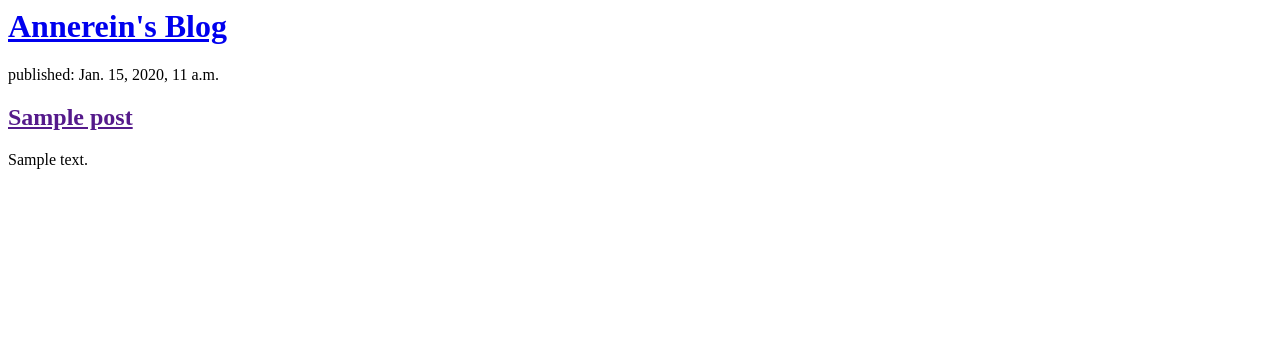
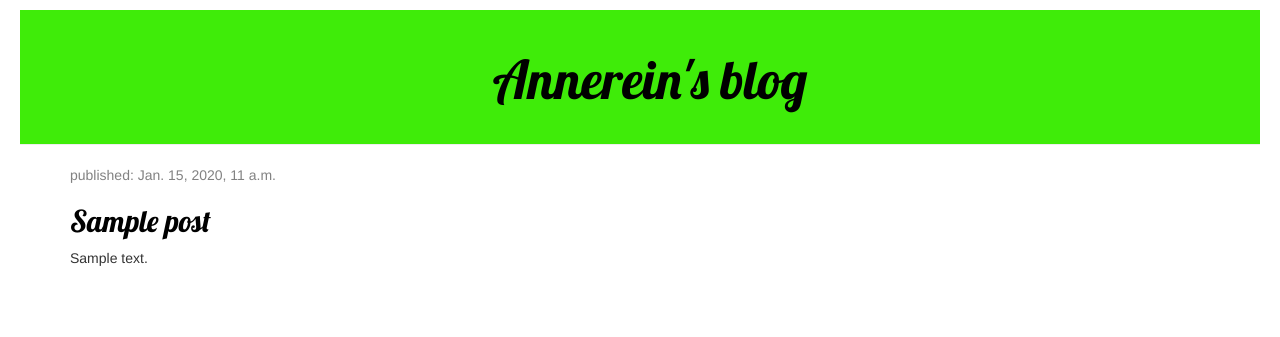
Before and after one commit to annerein/first-blog, a Django app: template blog/templates/blog/post_list.html in a window 1280 px wide. Shown: the top 337 px of the page. Run offline with Django 3.2, Linux system fonts and the light colour scheme; the template is opened without the code that fills it: values that come from a table or form of the project are taken from there, others are empty; tables that the repository leaves empty hold one stand-in row (values such as "Sample post"); some libraries are stand-ins or nearby versions.

Commit message:
css aangepast.

```diff
--- /dev/null
+++ b/blog/static/css/blog.css
@@ -0,0 +1,45 @@
+.page-header {
+    background-color: #3FEC09;
+    margin-top: 10;
+    margin-left: 20px;
+    margin-right: 20px;
+    padding: 20px 20px 25px 40px;
+}
+
+.page-header h1, .page-header h1 a, .page-header h1 a:visited, .page-header h1 a:active {
+    color: #000000;
+    font-size: 40pt;
+    text-decoration: none;
+}
+
+h1, h2, h3, h4 {
+    font-family: 'Lobster', cursive;
+}
+
+.date {
+    color: #828282;
+}
+
+.save {
+    float: right;
+}
+
+.post-form textarea, .post-form input {
+    width: 100%;
+}
+
+.top-menu, .top-menu:hover, .top-menu:visited {
+    color: #ffffff;
+    float: right;
+    font-size: 26pt;
+    margin-right: 20px;
+}
+
+.post {
+    margin-bottom: 70px;
+}
+
+.post h2 a, .post h2 a:visited {
+    color: #000000;
+}
+h1 {text-align: center;}
--- a/blog/templates/blog/post_list.html
+++ b/blog/templates/blog/post_list.html
@@ -1,19 +1,31 @@
+{% load static %}
 <html>
     <head>
         <title>Annerein's blog</title>
+        <link rel="stylesheet" href="//maxcdn.bootstrapcdn.com/bootstrap/3.2.0/css/bootstrap.min.css">
+        <link rel="stylesheet" href="//maxcdn.bootstrapcdn.com/bootstrap/3.2.0/css/bootstrap-theme.min.css">
+        <link rel="stylesheet" href="{% static 'css/blog.css' %}">
+        <link href="//fonts.googleapis.com/css?family=Lobster&subset=latin,latin-ext" rel="stylesheet" type="text/css">
     </head>
     <body>
-        <div>
-            <h1><a href="/">Annerein's Blog</a></h1>
+        <div class="page-header">
+            <h1><a href="/">Annerein's blog</a></h1>
         </div>
 
+        <div class="content container">
+                <div class="row">
+                    <div class="col-md-8">
                         {% for post in posts %}
-        <div>
+                            <div class="post">
+                                <div class="date">
                                     <p>published: {{ post.published_date }}</p>
+                                </div>
                                 <h2><a href="">{{ post.title }}</a></h2>
                                 <p>{{ post.text|linebreaksbr }}</p>
                             </div>
                         {% endfor %}
-
+                    </div>
+                </div>
+            </div>
     </body>
 </html>
```
Lines whose indentation alone changed are shown as unchanged.
